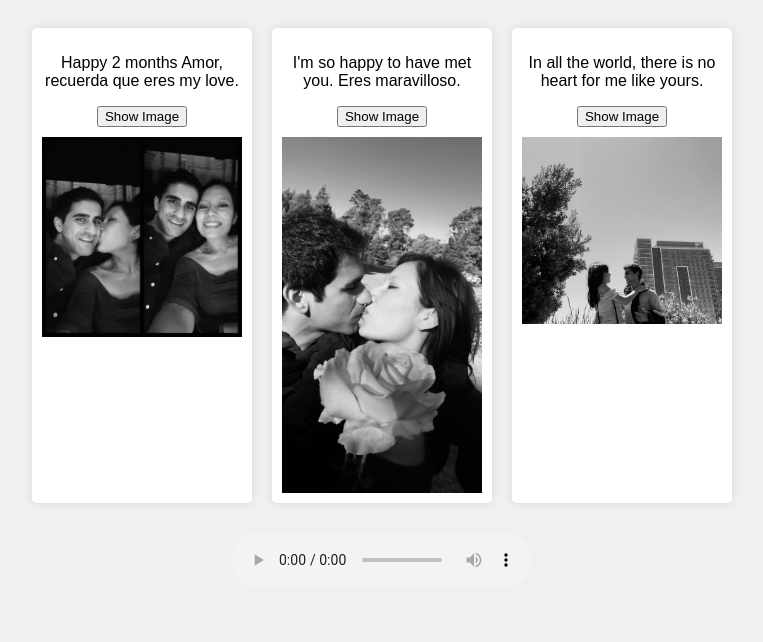
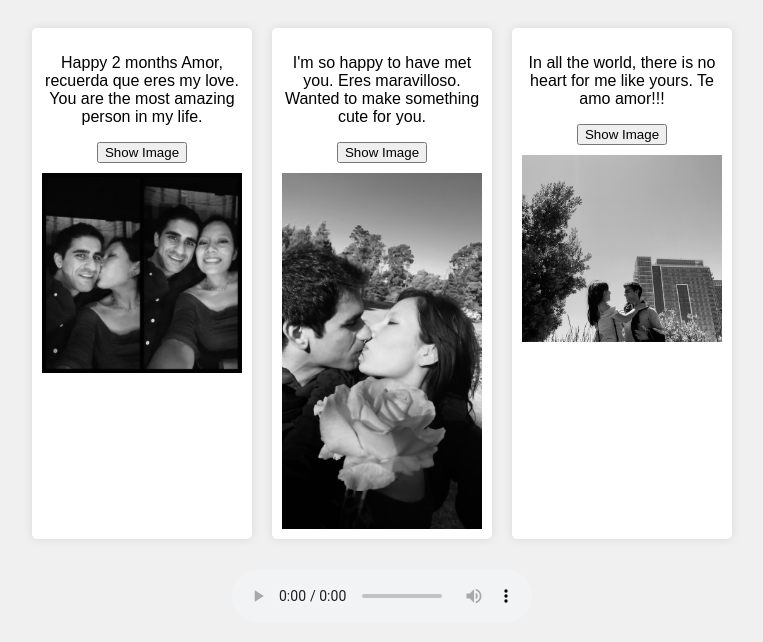
Before and after one commit to FlorHoyos/2months, a plain HTML site: page index.html in a window 1280 px wide. Shown: the part 60-702 px from the top of the page, without its empty margins (258-1021 px from the left). Drawn offline with Linux system fonts and the light colour scheme; files whose address does not match are found by name.

Commit message:
Update index.html

```diff
--- a/index.html
+++ b/index.html
@@ -10,17 +10,17 @@
     <h1>Our Romantic Gallery</h1>
     <div class="gallery">
         <div class="image-container" id="image1">
-            <p>Happy 2 months Amor, recuerda que eres my love.</p>
+            <p>Happy 2 months Amor, recuerda que eres my love. You are the most amazing person in my life.</p>
             <button onclick="toggleImage(1)">Show Image</button>
             <img src="pic1.jpg" class="hidden">
         </div>
         <div class="image-container" id="image2">
-            <p>I'm so happy to have met you. Eres maravilloso.</p>
+            <p>I'm so happy to have met you. Eres maravilloso. Wanted to make something cute for you.</p>
             <button onclick="toggleImage(2)">Show Image</button>
             <img src="pic2.jpg" class="hidden">
         </div>
         <div class="image-container" id="image3">
-            <p>In all the world, there is no heart for me like yours.</p>
+            <p>In all the world, there is no heart for me like yours. Te amo amor!!! </p>
             <button onclick="toggleImage(3)">Show Image</button>
             <img src="pic3.jpg" class="hidden">
         </div>
```
